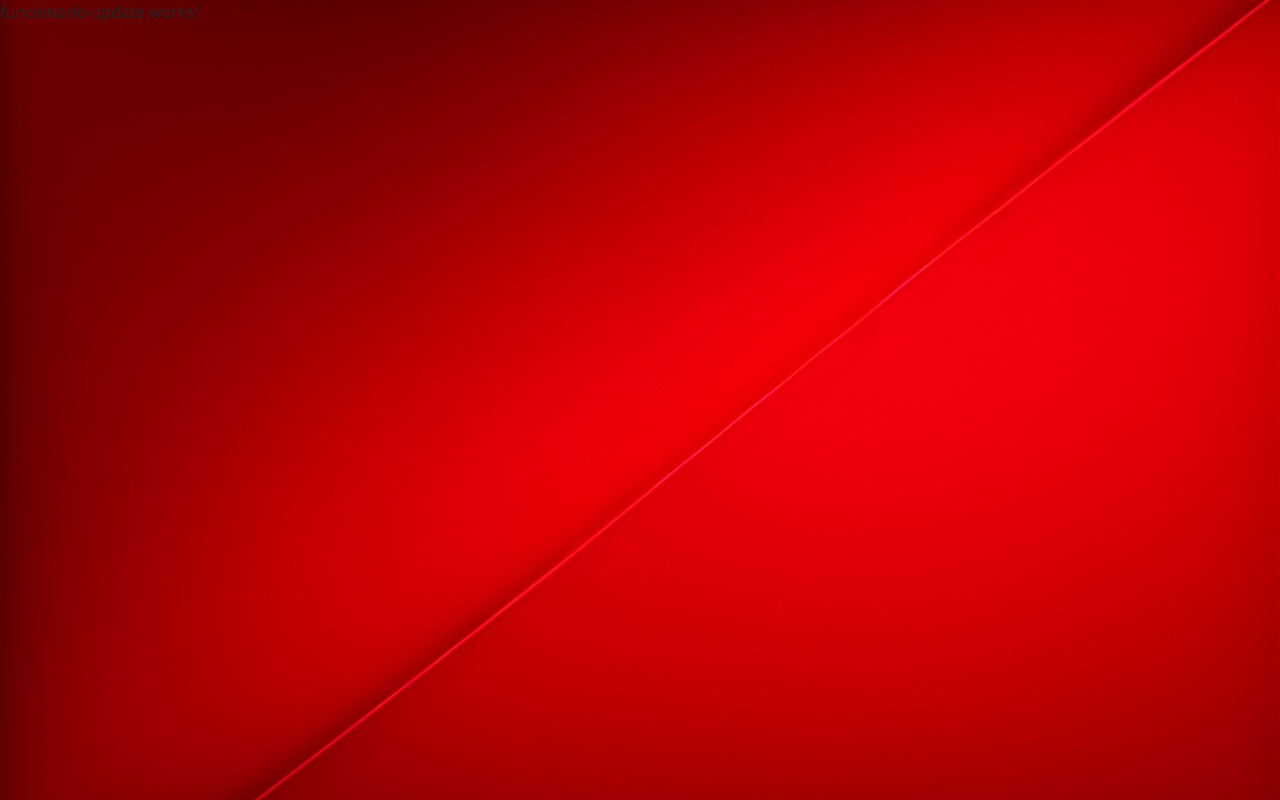
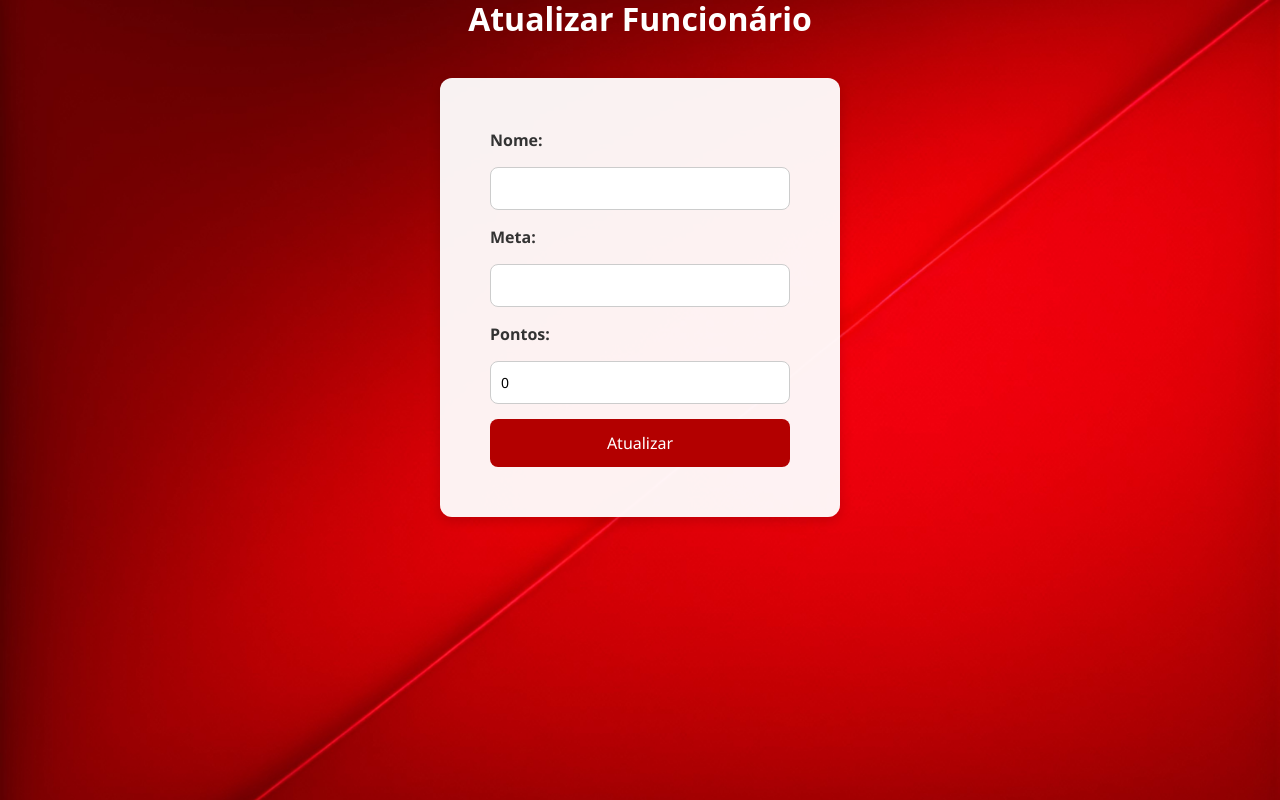
Before and after one commit to bielbarros/Ranking-front, an Angular app in the folder ranking-funcionarios/: page /funcionarios/update/1 in a window 1280 px wide. Built offline with nearby package versions, Linux system fonts and the light colour scheme; no server answers.

Commit message:
feat: Add update service

```diff
--- a/ranking-funcionarios/src/app/app.module.ts
+++ b/ranking-funcionarios/src/app/app.module.ts
@@ -1,6 +1,6 @@
 import { Component } from '@angular/core';
 import { RouterModule } from '@angular/router';
-
+import { FormsModule } from '@angular/forms';
 import { FuncionarioListComponent } from './components/funcionario-list/funcionario-list.component';
 import { FuncionarioCreateComponent } from './components/funcionario-create/funcionario-create.component';
 import { FuncionarioUpdateComponent } from './components/funcionario-update/funcionario-update.component';
@@ -9,7 +9,7 @@ import { FuncionarioDeleteComponent } from './components/funcionario-delete/func
 @Component({
   selector: 'app-root',
   standalone: true,  // Adiciona o AppComponent como standalone
-  imports: [RouterModule, FuncionarioListComponent, FuncionarioCreateComponent, FuncionarioUpdateComponent, FuncionarioDeleteComponent],
+  imports: [RouterModule, FormsModule ,FuncionarioListComponent, FuncionarioCreateComponent, FuncionarioUpdateComponent, FuncionarioDeleteComponent],
   templateUrl: './app.component.html',
   styleUrls: ['./app.component.css']
 })
--- a/ranking-funcionarios/src/app/components/funcionario-list/funcionario-list.component.ts
+++ b/ranking-funcionarios/src/app/components/funcionario-list/funcionario-list.component.ts
@@ -3,6 +3,7 @@ import { Component, OnInit } from '@angular/core';
 import { FuncionarioService } from '../../services/funcionario.service'; // ajuste o caminho se necessário
 import { Funcionario } from '../../models/funcionario.model';
 import { CommonModule } from '@angular/common';
+import { FormsModule } from '@angular/forms';
 
 @Component({
   selector: 'app-funcionario-list',
--- a/ranking-funcionarios/src/app/components/funcionario-update/funcionario-update.component.css
+++ b/ranking-funcionarios/src/app/components/funcionario-update/funcionario-update.component.css
@@ -0,0 +1,46 @@
+form {
+    max-width: 400px;
+    margin: 40px auto;
+    padding: 50px;
+    background-color: rgba(255, 255, 255, 0.95);
+    box-shadow: 0 4px 12px rgba(0, 0, 0, 0.15);
+    border-radius: 12px;
+    display: flex;
+    flex-direction: column;
+    gap: 15px;
+    font-family: 'Segoe UI', Tahoma, Geneva, Verdana, sans-serif;
+  }
+
+  h2 {
+    text-align: center;
+    color: #ffffff; /* vermelho CNA */
+    font-weight: bold;
+  }
+
+  label {
+    font-weight: bold;
+    color: #333;
+  }
+
+  input[type="text"],
+  input[type="number"] {
+    padding: 10px;
+    border: 1px solid #ccc;
+    border-radius: 8px;
+    font-size: 14px;
+  }
+
+  button {
+    background-color: #b30000;
+    color: white;
+    padding: 12px;
+    border: none;
+    border-radius: 8px;
+    cursor: pointer;
+    font-size: 16px;
+    transition: background-color 0.3s ease;
+  }
+
+  button:hover {
+    background-color: #8b0000;
+  }
--- a/ranking-funcionarios/src/app/components/funcionario-update/funcionario-update.component.html
+++ b/ranking-funcionarios/src/app/components/funcionario-update/funcionario-update.component.html
@@ -1 +1,14 @@
-<p>funcionario-update works!</p>
+<h2>Atualizar Funcionário</h2>
+
+<form (ngSubmit)="atualizarFuncionario()">
+  <label>Nome:</label>
+  <input type="text" [(ngModel)]="funcionario.nome" name="nome" required />
+
+  <label>Meta:</label>
+  <input type="text" [(ngModel)]="funcionario.meta" name="meta" required />
+
+  <label>Pontos:</label>
+  <input type="number" [(ngModel)]="funcionario.pontos" name="pontos" required />
+
+  <button type="submit">Atualizar</button>
+</form>
--- a/ranking-funcionarios/src/app/components/funcionario-update/funcionario-update.component.ts
+++ b/ranking-funcionarios/src/app/components/funcionario-update/funcionario-update.component.ts
@@ -1,10 +1,40 @@
-import { Component } from '@angular/core';
+import { Component, OnInit } from '@angular/core';
+import { ActivatedRoute, Router } from '@angular/router';
+import { FuncionarioService } from '../../services/funcionario.service';
+import { Funcionario } from '../../models/funcionario.model';
+import { FormsModule } from '@angular/forms';
 
 @Component({
   selector: 'app-funcionario-update',
   standalone: true,  // Tornando o FuncionarioUpdateComponent standalone
   templateUrl: './funcionario-update.component.html',
-  styleUrls: ['./funcionario-update.component.css']
+  styleUrls: ['./funcionario-update.component.css'],
+  imports: [FormsModule]
 })
-export class FuncionarioUpdateComponent {
+export class FuncionarioUpdateComponent implements OnInit {
+  funcionario: Funcionario = {
+    nome: '',
+    meta: '',
+    pontos: 0
+  };
+
+  constructor(
+    private route: ActivatedRoute,
+    private router: Router,
+    private funcionarioService: FuncionarioService
+  ) {}
+
+  ngOnInit(): void {
+    const id = Number(this.route.snapshot.paramMap.get('id'));
+    this.funcionarioService.getFuncionarioById(id).subscribe((data) => {
+      this.funcionario = data;
+    });
+  }
+
+  atualizarFuncionario(): void {
+    const id = Number(this.route.snapshot.paramMap.get('id'));
+    this.funcionarioService.atualizarFuncionario(id, this.funcionario).subscribe(() => {
+      this.router.navigate(['/']); // Voltar para a lista após atualizar
+    });
+  }
 }
--- a/ranking-funcionarios/src/app/services/funcionario.service.ts
+++ b/ranking-funcionarios/src/app/services/funcionario.service.ts
@@ -23,4 +23,14 @@ export class FuncionarioService {
   deletarFuncionario(id: number): Observable<any> {
     return this.http.delete(`${this.baseUrl}/${id}`);
   }
+
+  getFuncionarioById(id: number): Observable<Funcionario> {
+    return this.http.get<Funcionario>(`http://localhost:8080/funcionarios/${id}`);
+  }
+
+  atualizarFuncionario(id: number, funcionario: Funcionario): Observable<Funcionario> {
+    return this.http.put<Funcionario>(`http://localhost:8080/funcionarios/${id}`, funcionario);
+  }
+
+
 }
```
